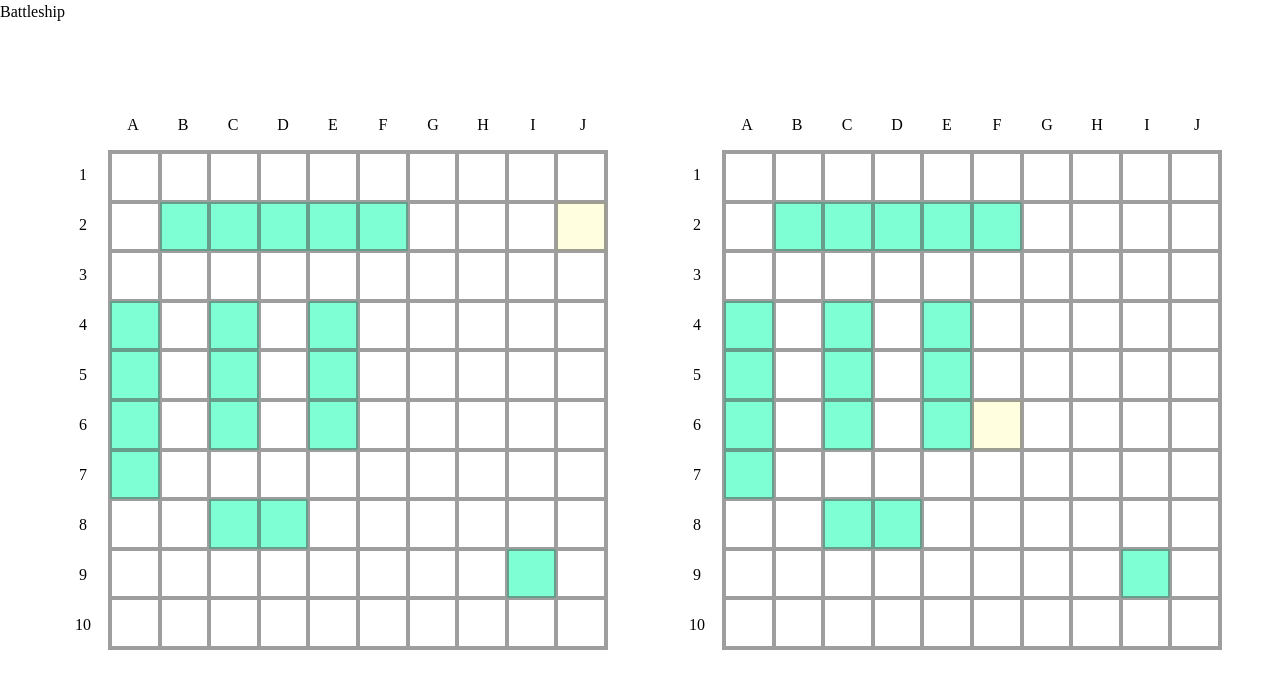
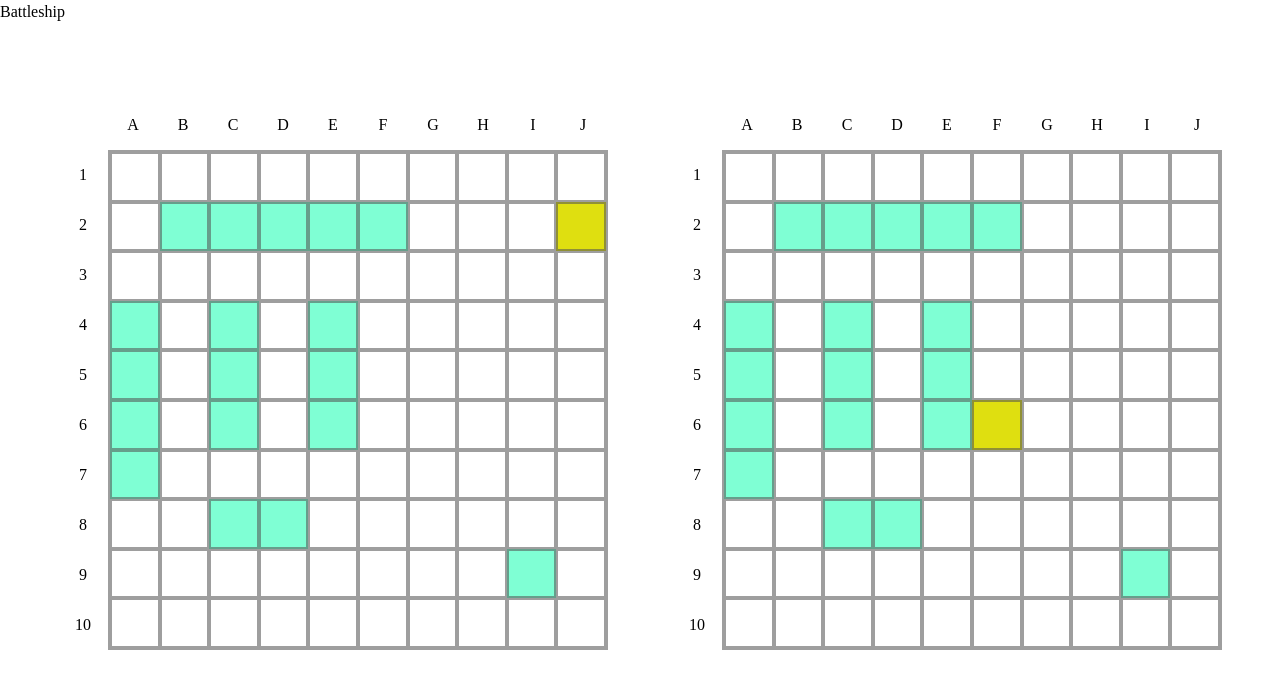
Before and after one commit to V1IRuZ/battleship, a website built with webpack: page src/template.html in a window 1280 px wide. Both pictures are taken after a click on the element 972 px from the left and 400 px from the top of the page. Built offline with nearby package versions, Linux system fonts and the light colour scheme.

Commit message:
style(css): change the background color of the miss class selector

```diff
--- a/src/styles.css
+++ b/src/styles.css
@@ -139,5 +139,5 @@ main {
 }
 
 .miss {
-  background-color: lightyellow;
+  background-color: rgb(223, 223, 16);
 }
```
